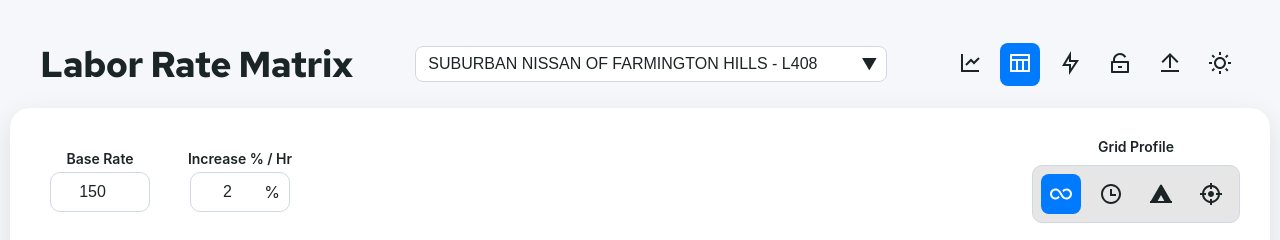
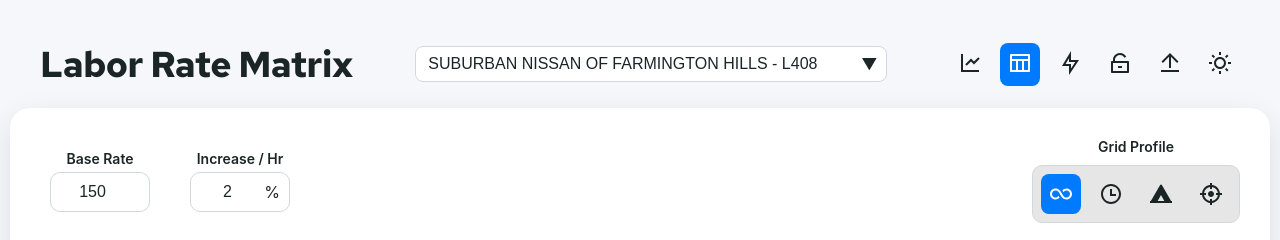
Before and after one commit to kcahrens/grid-calculator-v-1.1.1, a React (Create React App) app: page / in a window 1280 px wide. Shown: the top 240 px of the page. Built offline with nearby package versions, Linux system fonts and the light colour scheme.

Commit message:
v1.9.3: Rename multiplier, adjust to per/hr from per 1/10 hr, remove redundant 1 entry, tweak input size/formatting

```diff
--- a/src/components/GridCalculator.js
+++ b/src/components/GridCalculator.js
@@ -1179,7 +1179,7 @@ function GridCalculator() {
               {!isLocked && (
                 <>
                   <InputWrapper>
-                    <Label>Increase % / Hr</Label>
+                    <Label>Increase / Hr</Label>
                     <PercentageInputWrapper>
                       <PercentageInput
                         type="number"
```
